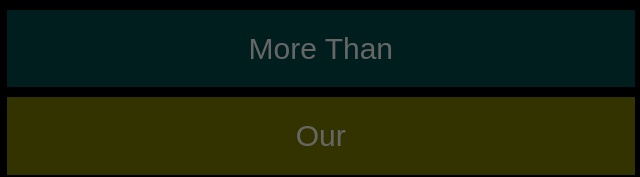
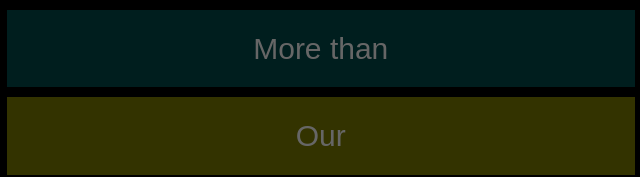
Before and after one commit to vivirenremoto/daftpunk, a plain HTML site: page index.html in a window 1280 px wide. Shown: the part 344-521 px from the top of the page, 3-643 px from the left. Drawn offline with nearby package versions, Linux system fonts and the light colour scheme.

Commit message:
Update index.html

```diff
--- a/index.html
+++ b/index.html
@@ -77,7 +77,7 @@
 
         <tr>
             <td style="background:#004D4D" onclick="play(this)">
-                More Than
+                More than
             </td>
             <td style="background:#004D4D" onclick="play(this)">
                 Hour
```
